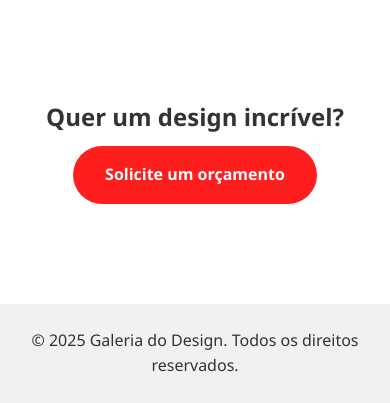
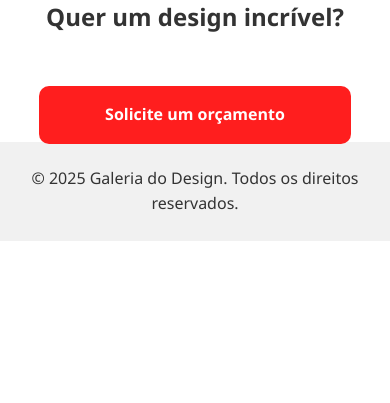
Before and after one commit to Junior447/galeria-do-design1, a plain HTML site: page index.html in a window 390 px wide. Shown: the part 1501-1904 px from the top of the page. After the commit the page ends 1742 px from the top, so only its background shows below. Drawn offline with Linux system fonts and the light colour scheme.

Commit message:
Add files via upload

```diff
--- a/index.html
+++ b/index.html
@@ -76,6 +76,7 @@
 
 
     }
+
     a{
       text-decoration: none;
       color: black;
@@ -97,18 +98,17 @@
        width: 200px;
     }
 
-    .cta {
+    .ctaprincipal {
       display: flex;
       flex-direction: column;
       gap: 10px;
       text-align: center;
-      width: 300px;
-      margin-left: 40%;
-      margin: 100px auto;
+      width: 100%;
+
 
     }
 
-    .cta a {
+    .cta2 a {
       background-color: #ff1e1e;
       color: white;
       padding: 1rem 2rem;
@@ -116,10 +116,15 @@
       text-decoration: none;
       font-weight: bold;
       transition: background 0.3s;
+      position: relative;
+      top: 50px;
     }
 
     .cta a:hover {
       background-color: #cc1818;
+    }
+    #teste{
+      border-radius: 10px;
     }
     h2{
       text-align: center;
@@ -156,8 +161,10 @@
       display: flex;
       flex-direction: column;
       align-items: center;
+
     }
     a{
+
       text-decoration: none;
       color: black;
     }
@@ -169,15 +176,32 @@
         flex-direction: column;
         align-items: center;
     }
-     .cta{
+     .ctaprincipal{
       display: flex;
       flex-direction: column;
+      justify-content: center;
       align-items: center;
       gap: 10px;
       text-align: center;
-      width: 300px;
-      margin: 100px auto;
+      width: 100%;
 
+
+
+
+
+     }
+     .cta2{
+      display: flex;
+      width: 100%;
+      flex-direction: column;
+      align-items: center;
+
+
+
+     }
+     #teste{
+      width: 80%;
+      border-radius: 10px;
 
      }
     }
@@ -228,10 +252,12 @@
     </div>
   </section>
 
-  <section class="cta">
-    <h2 class="dsg">Quer um design incrível?</h2>
-    <a href="https://wa.me/11982172256" id="teste">
+  <section class="ctaprincipal">
+    <section class="cta2">
+      <h2 class="dsg">Quer um design incrível?</h2>
+      <a href="https://wa.me/11982172256" id="teste">
       Solicite um orçamento</a>
+    </section>
   </section>
 
   <footer>
@@ -242,14 +268,12 @@
    const btn = document.getElementById("teste")
     addEventListener("touchmove", () => {
       btn.style.backgroundColor= "black";
-      btn.style.transition = "5s";
-      btn.style.scale = "2.0";
+
     });
 
     addEventListener("touchend", () =>{
       btn.style.backgroundColor = "red";
-      btn.style.transition = "none"
-      btn.style.scale = "none"
+    s
     });
 
   </script>
```
